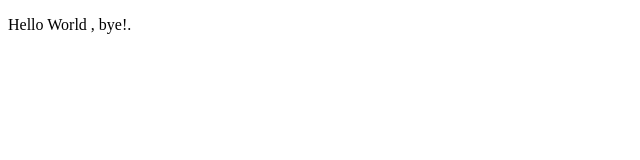
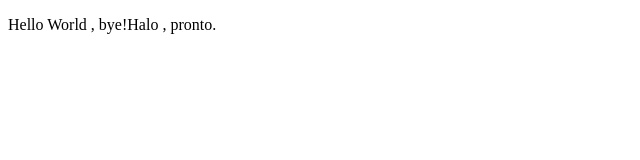
Before and after one commit to skylitik/Learn-html, a plain HTML site: page hello.html in a window 1280 px wide. Shown: the whole page, without its empty margins (0-640 px from the left). Drawn offline with Linux system fonts and the light colour scheme.

Commit message:
Update hello.html

```diff
--- a/hello.html
+++ b/hello.html
@@ -7,7 +7,7 @@
 </head>
 
 <body>
-   <p>Hello World , bye!.</p>
+   <p>Hello World , bye!Halo , pronto.</p>
 
 </body>
 </html>
```
